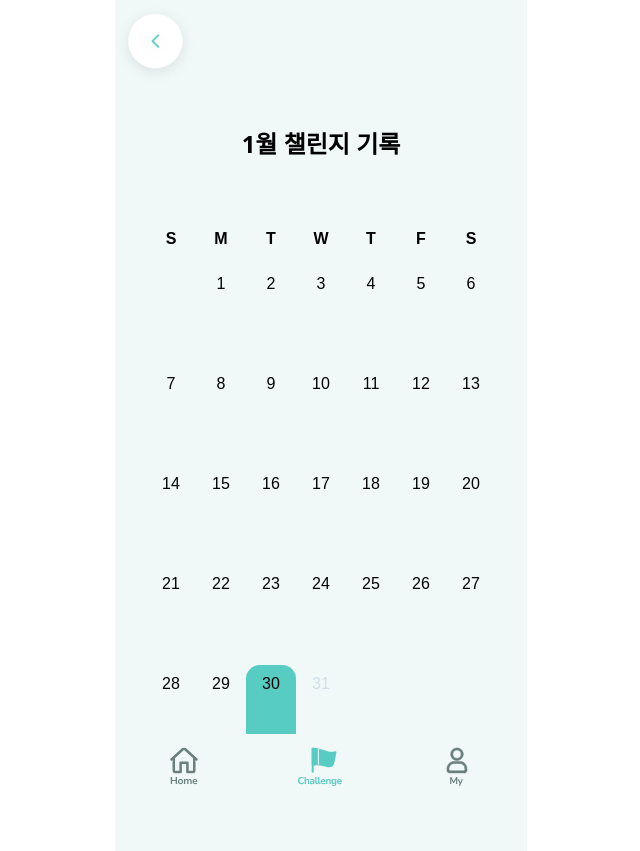
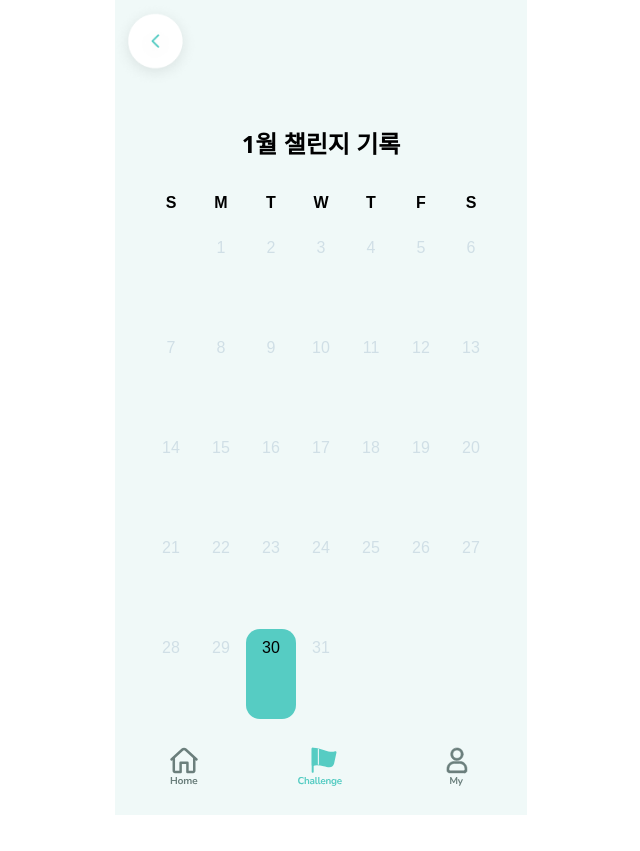
Before and after one commit to taehyeon0412/challenge_bank, a React (Create React App) app: page /challengeinit/1/challengestart in a window 1280 px wide. Shown: the whole page, without its empty margins (319-959 px from the left). After the commit the page ends 815 px from the top, so only its background shows below. Built offline with nearby package versions, Linux system fonts and the light colour scheme.

Commit message:
캘린더 현재 날짜만 선택 되게 변경
현재 날짜 이후로 선택 안되게 하기
=> 현재 날짜만 선택 되게 기획 변경

```diff
--- a/src/Pages/Challenge/ChallengeStart.tsx
+++ b/src/Pages/Challenge/ChallengeStart.tsx
@@ -43,11 +43,11 @@ function ChallengeStart() {
     setDate(newDate);
   };
 
-  //현재 날짜 이후로 선택안되게 하기
+  //현재 날짜 이후로 선택안되게 하기 => 현재날짜만 선택되게 기획 변경
   const isDateDisabled = (date: any) => {
     const today = new Date();
     today.setHours(0, 0, 0, 0); //날짜비교만 할수있게 시간을 전부 0으로 설정
-    return date > today; // 날짜가 현재보다 많으면 true를 반환함
+    return date.getTime() !== today.getTime(); // 현재날짜가 아니면 true를 반환함
   };
 
   //날짜 클릭하면 현재날짜를 url로 넘기고 로컬스토리지에 있는 값을 업데이트하는 함수
@@ -135,7 +135,7 @@ function ChallengeStart() {
       <div
         className={`${challengeLayout} flex flex-col items-center text-black`}
       >
-        <span className="text-2xl font-bold pb-16">{Title}</span>
+        <span className="text-2xl font-bold pb-7">{Title}</span>
 
         <Calendar
           className="flex-grow text-black bg-main-color border-none"
```
